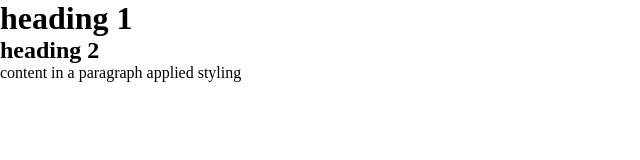
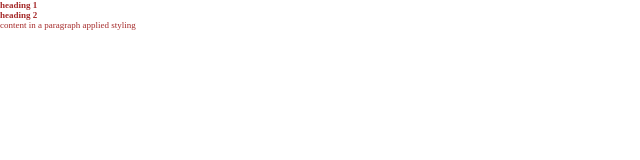
Before and after one commit to CalledToCode1/codespaces-blank, a plain HTML site: page index.html in a window 1280 px wide. Shown: the whole page, without its empty margins (0-640 px from the left). Drawn offline with Linux system fonts and the light colour scheme.

Commit message:
practice

```diff
--- a/index.html
+++ b/index.html
@@ -21,6 +21,22 @@
                     height: 100%;
                     background-color: rgb(32, 32, 32);
                 }
+
+                h1 {color: brown;
+                    font-size: xx-small;
+                    font-family: 'Times New Roman', Times, serif;
+                }
+
+                h2 {color: brown;
+                    font-size: xx-small;
+                    font-family: 'Times New Roman', Times, serif;
+                }
+
+                p {color: brown;
+                    font-size: xx-small;
+                    font-family: 'Times New Roman', Times, serif;
+                }
+
             </style>
         </head>
         <body>
```
